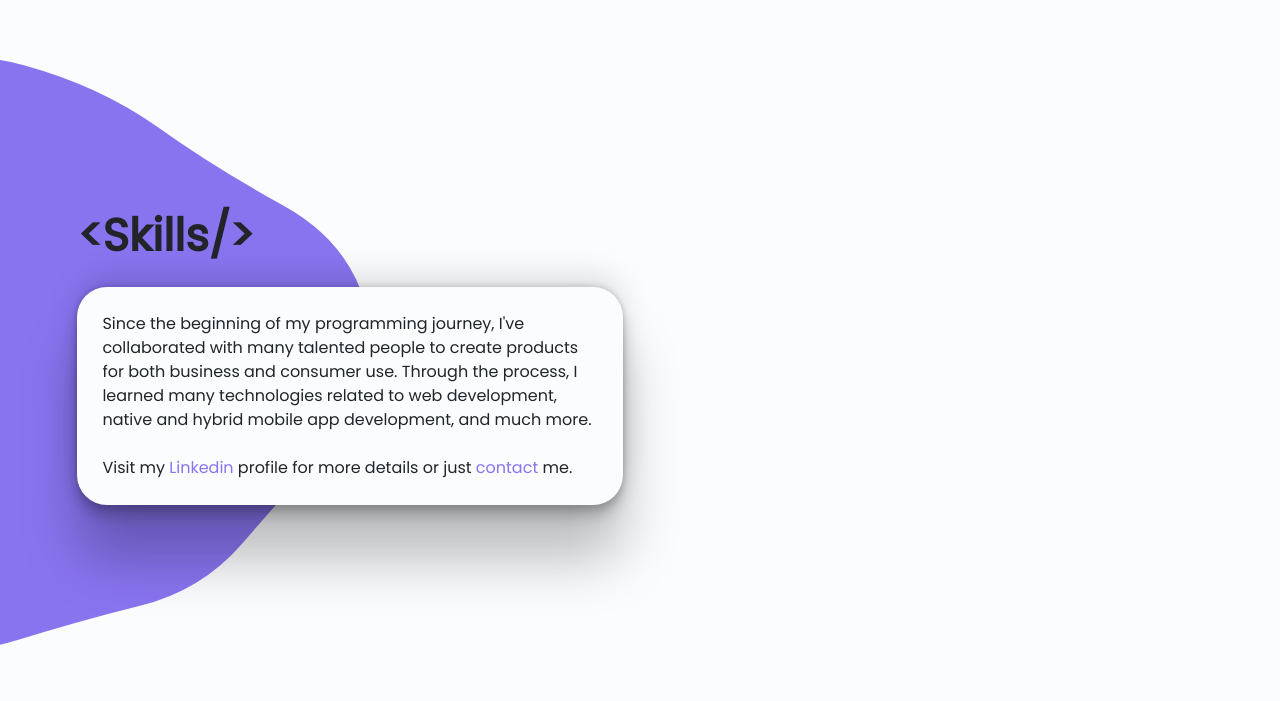
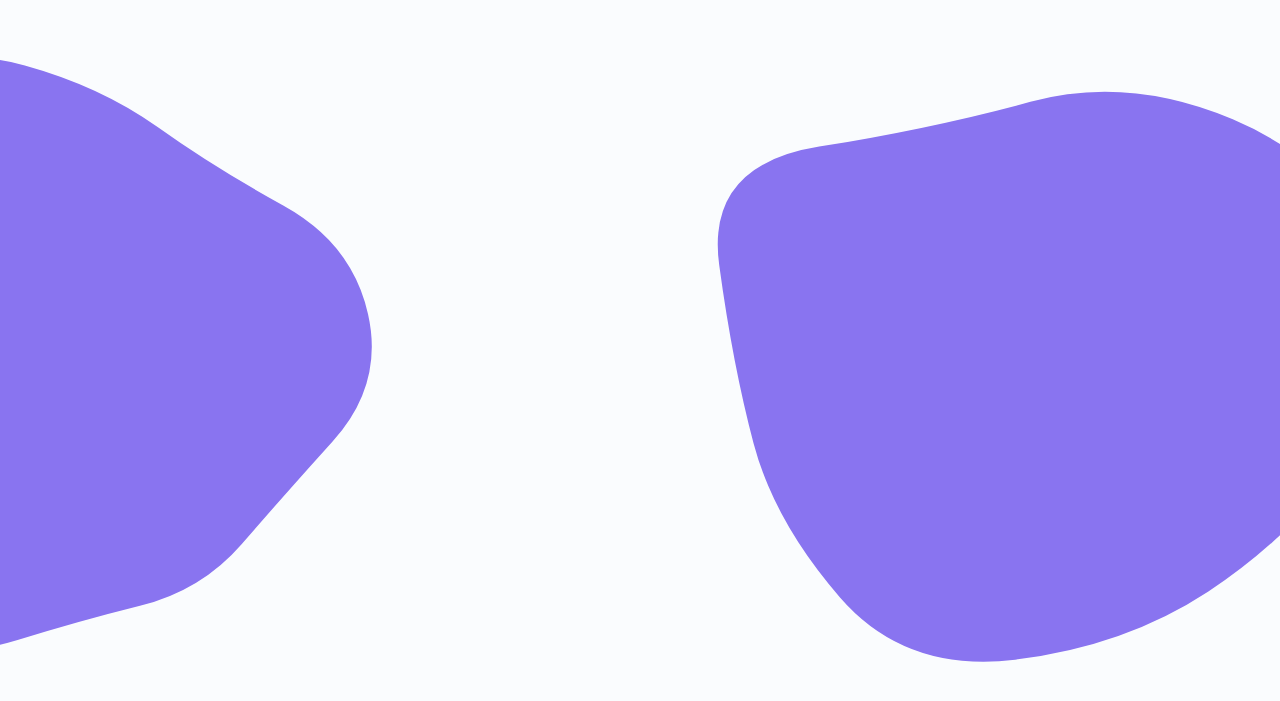
Before and after one commit to kevinnammour/kevedvoc, a React (Create React App) app: page / in a window 1280 px wide. Shown: the part 785-1486 px from the top of the page. Built offline with nearby package versions, Linux system fonts and the light colour scheme.

Commit message:
added blob

```diff
--- a/src/components/skills/BlobWrapper.jsx
+++ b/src/components/skills/BlobWrapper.jsx
@@ -4,23 +4,6 @@ const BlobWrapper = () => {
   return (
     <div className="blob-wrapper">
       <h1 className="blob-header">&lt;Skills/&gt;</h1>
-      <p className="blob-text mt-3">
-        Since the beginning of my programming journey, I've collaborated with
-        many talented people to create products for both business and consumer
-        use. Through the process, I learned many technologies related to web
-        development, native and hybrid mobile app development, and much more.
-        <br />
-        <br />
-        Visit my{" "}
-        <a
-          href="https://www.linkedin.com/in/kevinnammour/?originalSubdomain=lb"
-          target={"_target"}
-          rel="noopener"
-        >
-          Linkedin
-        </a>{" "}
-        profile for more details or just <a href="">contact</a> me.
-      </p>
     </div>
   );
 };
--- a/src/components/skills/PgLangWrapper.jsx
+++ b/src/components/skills/PgLangWrapper.jsx
@@ -3,26 +3,30 @@ import React from "react";
 const PgLangWrapper = () => {
   return (
     <div className="pg-lang-wrapper">
-      <div className="tool"></div>
-      <div className="tool"></div>
-      <div className="tool"></div>
-      <div className="tool"></div>
-      <div className="tool"></div>
-      <div className="tool"></div>
-      <div className="tool"></div>
-      <div className="tool"></div>
-      <div className="tool"></div>
-      <div className="tool"></div>
-      <div className="tool"></div>
-      <div className="tool"></div>
-      <div className="tool"></div>
-      <div className="tool"></div>
-      <div className="tool"></div>
-      <div className="tool"></div>
-      <div className="tool"></div>
-      <div className="tool"></div>
-      <div className="tool"></div>
-      <div className="tool"></div>
+      {/* <div className="tool"><img src="https://cdn.jsdelivr.net/gh/devicons/devicon/icons/c/c-original.svg" alt="" /></div>
+      <div className="tool"><img src="https://cdn.jsdelivr.net/gh/devicons/devicon/icons/java/java-original.svg" alt="" /></div>
+      <div className="tool"><img src="https://cdn.jsdelivr.net/gh/devicons/devicon/icons/html5/html5-original.svg" alt="" /></div>
+      <div className="tool"><img src="https://cdn.jsdelivr.net/gh/devicons/devicon/icons/css3/css3-original.svg" alt="" /></div>
+      <div className="tool"><img src="https://cdn.jsdelivr.net/gh/devicons/devicon/icons/sass/sass-original.svg" alt="" /></div>
+      <div className="tool"><img src="https://cdn.jsdelivr.net/gh/devicons/devicon/icons/bootstrap/bootstrap-original.svg" alt="" /></div>
+      <div className="tool"><img src="https://raw.githubusercontent.com/devicons/devicon/v2.15.1/icons/androidstudio/androidstudio-original.svg" alt="" /></div>
+      <div className="tool"><img src="https://cdn.jsdelivr.net/gh/devicons/devicon/icons/php/php-original.svg" alt="" /></div>
+      <div className="tool"><img src="https://raw.githubusercontent.com/devicons/devicon/v2.15.1/icons/npm/npm-original-wordmark.svg" alt="" /></div>
+      <div className="tool"><img src="https://cdn.jsdelivr.net/gh/devicons/devicon/icons/javascript/javascript-original.svg" alt="" /></div>
+      <div className="tool"><img src="https://cdn.jsdelivr.net/gh/devicons/devicon/icons/jquery/jquery-original.svg" alt="" /></div>
+      <div className="tool"><img src="https://cdn.jsdelivr.net/gh/devicons/devicon/icons/react/react-original.svg" alt="" /></div>
+      <div className="tool"><img src="https://cdn.jsdelivr.net/gh/devicons/devicon/icons/redux/redux-original.svg" alt="" /></div>
+      <div className="tool"><img src="https://cdn.jsdelivr.net/gh/devicons/devicon/icons/angularjs/angularjs-original.svg" alt="" /></div>
+      <div className="tool"><img src="https://cdn.jsdelivr.net/gh/devicons/devicon/icons/nodejs/nodejs-original.svg" alt="" /></div>
+      <div className="tool"><img src="https://cdn.jsdelivr.net/gh/devicons/devicon/icons/express/express-original.svg" alt="" /></div>
+      <div className="tool"><img src="https://cdn.jsdelivr.net/gh/devicons/devicon/icons/typescript/typescript-original.svg" alt="" /></div>
+      <div className="tool"><img src="https://cdn.jsdelivr.net/gh/devicons/devicon/icons/ionic/ionic-original.svg" alt="" /></div>
+      <div className="tool"><img src="https://cdn.jsdelivr.net/gh/devicons/devicon/icons/mongodb/mongodb-original.svg" alt="" /></div>
+      <div className="tool"><img src="https://cdn.jsdelivr.net/gh/devicons/devicon/icons/mysql/mysql-original.svg" alt="" /></div>
+      <div className="tool"><img src="https://raw.githubusercontent.com/devicons/devicon/v2.15.1/icons/figma/figma-original.svg" alt="" /></div>
+      <div className="tool"><img src="https://cdn.jsdelivr.net/gh/devicons/devicon/icons/heroku/heroku-original.svg" alt="" /></div>
+      <div className="tool"><img src="https://cdn.jsdelivr.net/gh/devicons/devicon/icons/git/git-original.svg" alt="" /></div>
+      <div className="tool"><img src="https://cdn.jsdelivr.net/gh/devicons/devicon/icons/github/github-original.svg" alt="" /></div> */}
     </div>
   );
 };
--- a/src/components/skills/Skills.jsx
+++ b/src/components/skills/Skills.jsx
@@ -1,13 +1,12 @@
 import React from "react";
 import "./skills.scss";
-import BlobWrapper from "./BlobWrapper";
 import PgLangWrapper from "./PgLangWrapper";
 
 const Skills = () => {
   return (
     <div className="skills-wrapper">
       <div className="skills-content">
-        <BlobWrapper />
+        {/* <BlobWrapper /> */}
         <PgLangWrapper />
       </div>
     </div>
--- a/src/components/skills/skills.scss
+++ b/src/components/skills/skills.scss
@@ -5,7 +5,8 @@ $bg: #fafcfe;
 
 .skills-wrapper {
   background-color: $bg;
-  background-image: url("../../assets/blob.svg");
+  background-image: url("../../assets/blob-left.svg"),
+    url("../../assets/blob-right.svg");
 
   .skills-content {
     min-height: calc(100vh - 100px);
@@ -13,43 +14,26 @@ $bg: #fafcfe;
     justify-content: space-around;
     align-items: center;
 
-    .blob-wrapper {
-      display: flex;
-      flex-direction: column;
-      justify-content: center;
-      flex-basis: 47%;
-      flex-grow: 0;
+    // .pg-lang-wrapper {
+    //   display: flex;
+    //   flex-wrap: wrap;
+    //   gap: 40px;
+    //   background-color: red;
+    //   flex-direction: row;
+    //   justify-content: center;
+    //   flex-grow: 0;
 
-      .blob-header {
-        font-size: 45px;
-        font-weight: bold;
-        color: $black;
-      }
+    //   .tool {
+    //     width: 60px;
+    //     height: 60px;
 
-      .blob-text {
-        background-color: $bg;
-        border-radius: 30px;
-        box-shadow: rgba(0, 0, 0, 0.25) 0px 54px 55px,
-          rgba(0, 0, 0, 0.12) 0px -12px 30px, rgba(0, 0, 0, 0.12) 0px 4px 6px,
-          rgba(0, 0, 0, 0.17) 0px 12px 13px, rgba(0, 0, 0, 0.09) 0px -3px 5px;
-        padding: 25px;
-        color: $black;
-
-        a {
-          text-decoration: none;
-          color: $purple;
-        }
-      }
-    }
-
-    .pg-lang-wrapper {
-      display: flex;
-      flex-direction: column;
-      justify-content: center;
-      flex-basis: 47%;
-      flex-grow: 0;
-      background-color: blue;
-    }
+    //     img {
+    //       width: 100%;
+    //       height: 100%;
+    //       user-select: none;
+    //     }
+    //   }
+    // }
   }
 }
 
@@ -65,14 +49,14 @@ $bg: #fafcfe;
   }
 }
 
-@media only screen and (min-width: 700px) {
-  .skills-content {
-    flex-direction: row;
-  }
-}
+// @media only screen and (min-width: 900px) {
+//   .pg-lang-wrapper {
+//     flex-basis: 65%;
+//   }
+// }
 
-@media only screen and (max-width: 700px) {
-  .skills-content {
-    flex-direction: column;
-  }
-}
+// @media only screen and (max-width: 900px) {
+//   .pg-lang-wrapper {
+//     flex-basis: 90%;
+//   }
+// }
```
Also changed, not shown: src/assets/blob-left.svg (renamed from src/assets/blob.svg), src/assets/blob-right.svg (added).
